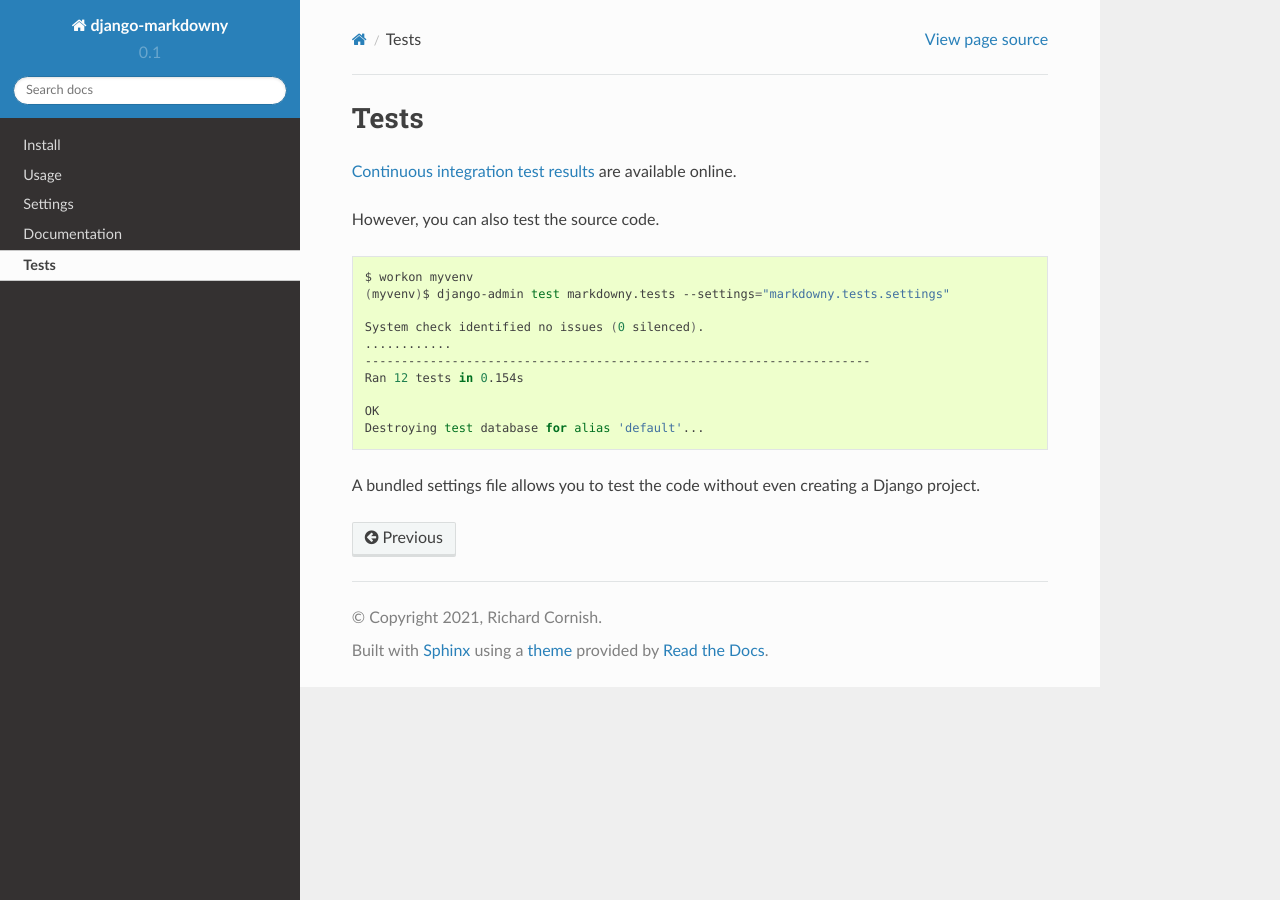
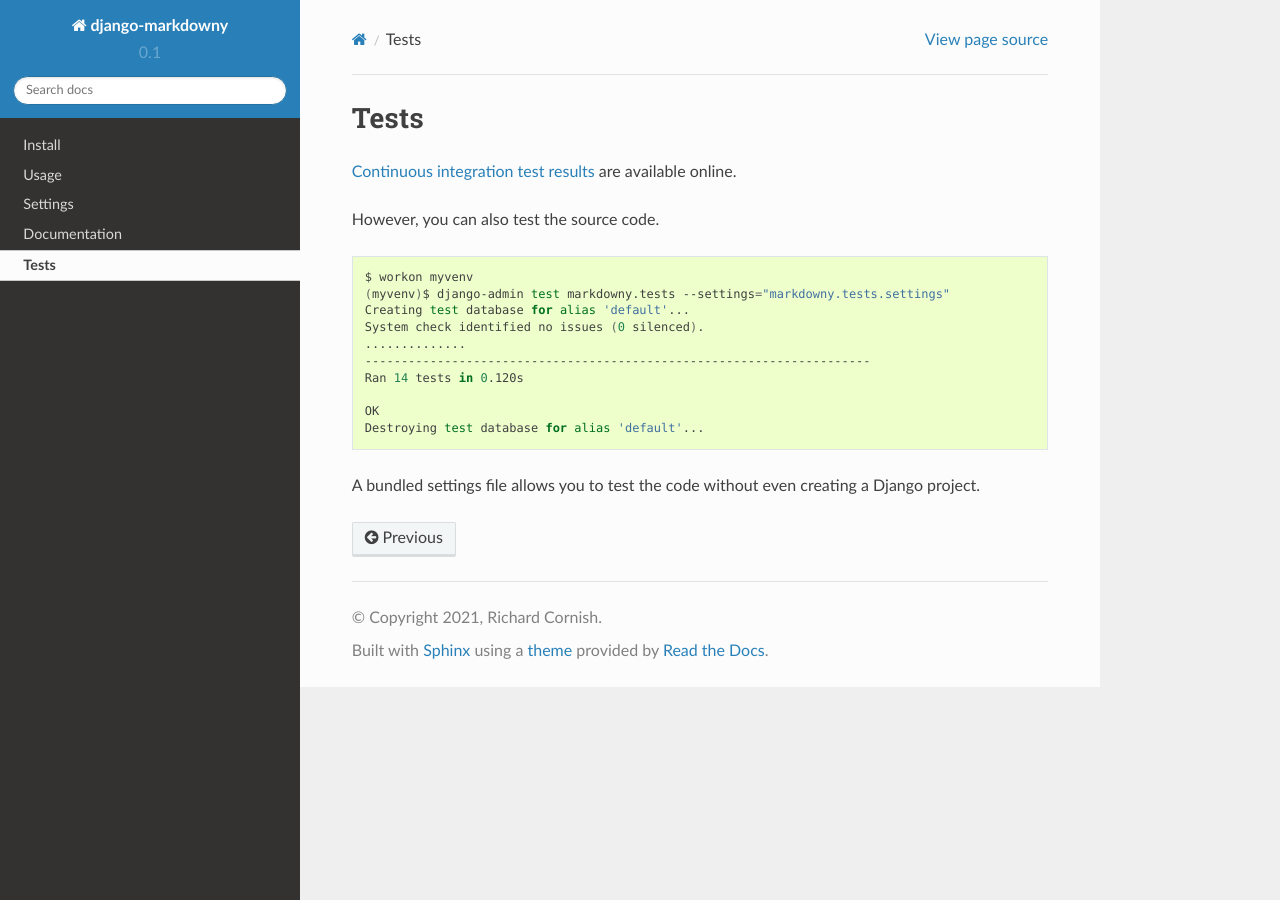
Before and after one commit to richardcornish/django-markdowny, a Sphinx documentation site: the page built from docs/tests.rst, in a window 1280 px wide. Built offline with Sphinx 7.4.7 and the Read the Docs theme 2.0.0, drawn with Linux system fonts in a browser that asks for light colours.

Commit message:
Updated old test URL

```diff
--- a/docs/tests.rst
+++ b/docs/tests.rst
@@ -3,7 +3,7 @@
 Tests
 *****
 
-`Continuous integration test results <https://travis-ci.org/richardcornish/django-markdowny>`_ are available online.
+`Continuous integration test results <https://app.travis-ci.com/github/richardcornish/django-markdowny>`_ are available online.
 
 However, you can also test the source code.
 
@@ -11,11 +11,11 @@
 
    $ workon myvenv
    (myvenv)$ django-admin test markdowny.tests --settings="markdowny.tests.settings"
-
+   Creating test database for alias 'default'...
    System check identified no issues (0 silenced).
-   ............
+   ..............
    ----------------------------------------------------------------------
-   Ran 12 tests in 0.154s
+   Ran 14 tests in 0.120s
 
    OK
    Destroying test database for alias 'default'...
```
